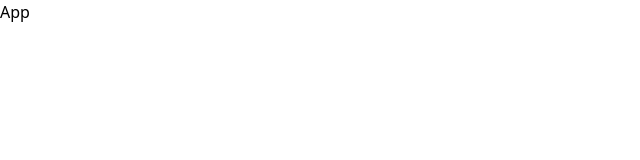
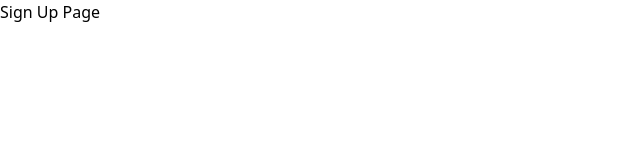
Before and after one commit to rali-dev/mern-immobilien, a React (Vite) app in the folder client/: page /sign-up in a window 1280 px wide. Shown: the top 160 px of the page, without its empty margins (0-640 px from the left). Built offline with nearby package versions, Linux system fonts and the light colour scheme.

Commit message:
2. create pages and routes

```diff
--- a/client/package.json
+++ b/client/package.json
@@ -13,6 +13,7 @@
     "@tailwindcss/vite": "^4.1.18",
     "react": "^19.2.0",
     "react-dom": "^19.2.0",
+    "react-router-dom": "^7.11.0",
     "tailwindcss": "^4.1.18"
   },
   "devDependencies": {
--- a/client/src/App.jsx
+++ b/client/src/App.jsx
@@ -1,7 +1,21 @@
-import React from 'react'
+import React from 'react';
+import {BrowserRouter, Routes, Route} from 'react-router-dom';
+import Home from './pages/Home';
+import About from './pages/About';
+import Profile from './pages/Profile';
+import SignIn from './pages/SignIn';
+import SignUp from './pages/SignUp';
 
 export default function App() {
   return (
-    <div>App</div>
+    <BrowserRouter>
+        <Routes>
+          <Route path="/" element={<Home/>} />
+          <Route path="/about" element={<About />} />
+          <Route path="/profile" element={<Profile />} />
+          <Route path="/sign-in" element={<SignIn />} />
+          <Route path="/sign-up" element={<SignUp />} />
+        </Routes>
+    </BrowserRouter>
   )
 }
--- /dev/null
+++ b/client/src/pages/About.jsx
@@ -0,0 +1,7 @@
+import React from 'react';
+
+export default function About() {
+  return (
+    <div>About Page</div>
+  )
+}
--- /dev/null
+++ b/client/src/pages/Home.jsx
@@ -0,0 +1,7 @@
+import React from 'react';
+
+export default function Home() {
+  return (
+    <div>Home Page</div>
+  )
+}
--- /dev/null
+++ b/client/src/pages/Profile.jsx
@@ -0,0 +1,7 @@
+import React from 'react';
+
+export default function Profile() {
+  return (
+    <div>Profile Page</div>
+  )
+}
--- /dev/null
+++ b/client/src/pages/SignIn.jsx
@@ -0,0 +1,7 @@
+import React from 'react';
+
+export default function SignIn() {
+  return (
+    <div>Sign In Page</div>
+  )
+}
--- /dev/null
+++ b/client/src/pages/SignUp.jsx
@@ -0,0 +1,7 @@
+import React from 'react';
+
+export default function SignUp() {
+  return (
+    <div>Sign Up Page</div>
+  )
+}
```
Also changed, not shown: 1 other file (tests, documents, lock files or other folders).
